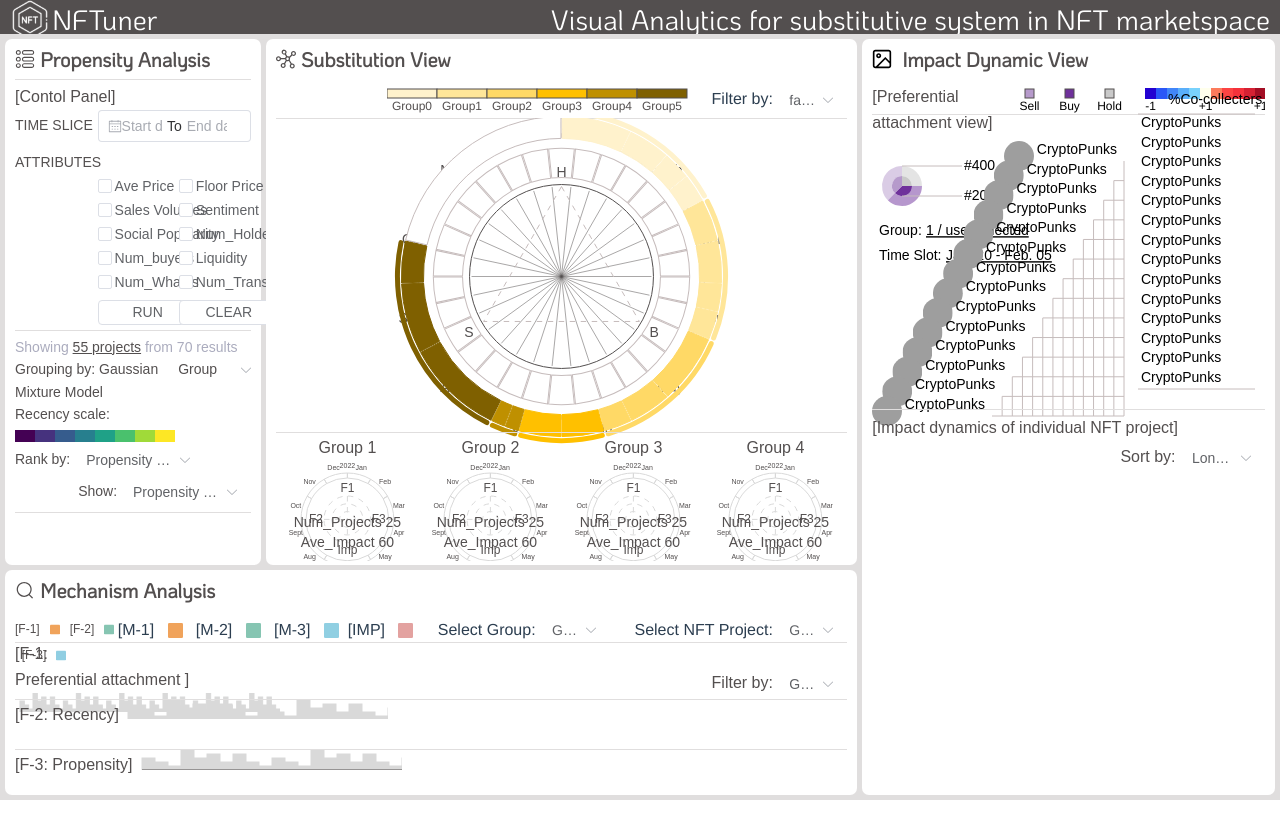
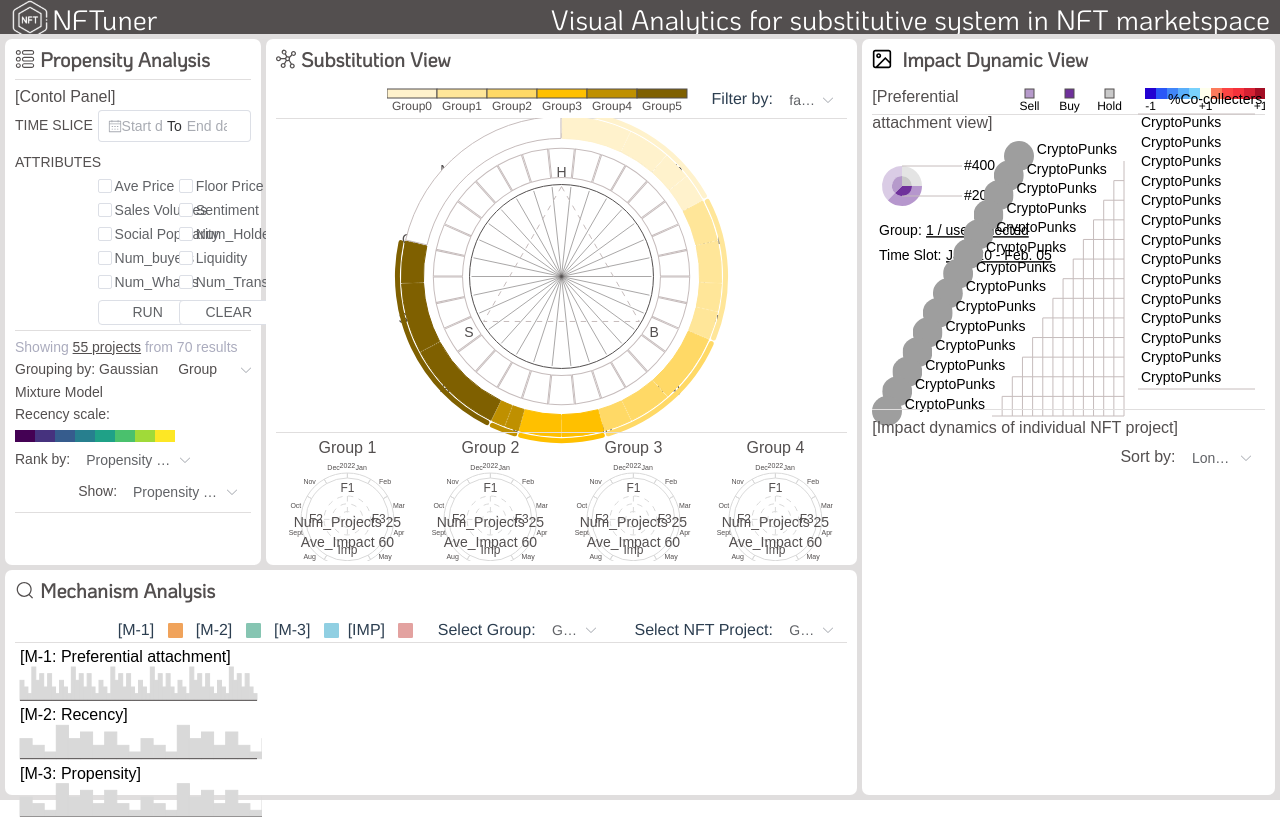
Before and after one commit to sqsssq/NFTracer, a Vue app in the folder VisualizationSystem/Frontend/: page / in a window 1280 px wide. Before the commit the page ends 800 px from the top, so only its background shows below. Built offline with nearby package versions, Linux system fonts and the light colour scheme; grey boxes are pictures that could not be loaded.

Commit message:
Update MechanismAnalysis.vue

```diff
--- a/VisualizationSystem/Frontend/src/components/MechanismAnalysis.vue
+++ b/VisualizationSystem/Frontend/src/components/MechanismAnalysis.vue
@@ -51,7 +51,7 @@
             <hr style="FILTER: alpha(opacity=100,finishopacity=0,style=3)" width="100%" color=#e0dede SIZE=1>
         </div>
         <div class="frameworkBody">
-            <div style="width: 100%; height: 26px; margin-top: 5px;">
+            <!-- <div style="width: 100%; height: 26px; margin-top: 5px;">
                 <span style="font-size: 12px;">
                     [F-1] &nbsp; <svg width="10" height="10" viewBox="0 0 10 10" fill="none"
                         xmlns="http://www.w3.org/2000/svg" transform="translate(0,1.5)">
@@ -73,19 +73,47 @@
                         <el-option v-for="item in filterOptions" :key="item" :label="item" :value="item" />
                     </el-select>
                 </span>
-            </div>
+            </div> -->
 
-            <div ref="attr_bar" style="width: 31.8%; height: calc((100% - 26px) / 3);">
-                [F-1: Preferential attachment ]
-                <svg id="attr_bar" width="100%" height="calc(100% - 30px)">
-                    <rect v-for="(item, i) in attachmentData" :key="'bar' + i" :x="5 + i * (barWidth - 5) / 60"
-                        :y="barHeight - item" :height="item" :width="(barWidth - 5) / 60" stroke="#D9D9D9" fill="#D9D9D9">
+            <div ref="attr_bar" style="width: 29.7%; height: calc(100%);">
+                <svg id="attr_bar" width="100%" height="calc(100%)">
+                    <g>
+                        <text x="5" y="20">[M-1: Preferential attachment]</text>
+                        <g :transform="translate(0, 25, 0)">
+                            <rect v-for="(item, i) in attachmentData" :key="'bar' + i" :x="5 + i * (barWidth - 10) / 60"
+                                :y="barHeight - item" :height="item" :width="(barWidth - 10) / 60" stroke="#D9D9D9"
+                                fill="#D9D9D9">
+                            </rect>
+                            <path :d="'M 5 ' + barHeight + ' L ' + (barWidth - 5) + ' ' + barHeight" fill="none"
+                                stroke="#534f4f">
+                            </path>
+                        </g>
+                    </g>
+                    <g :transform="translate(0, (barHeight + 25), 0)">
+                        <text x="5" y="20">[M-2: Recency]</text>
+                        <g :transform="translate(0, 25, 0)">
+                            <rect v-for="(item, i) in recencyData" :key="'bar' + i" :x="5 + i * (barWidth - 5) / 20"
+                                :y="barHeight - item" :height="item" :width="(barWidth - 5) / 20" stroke="#D9D9D9"
+                                fill="#D9D9D9">
+                            </rect>
+                            <path :d="'M 5 ' + barHeight + ' L ' + (barWidth - 5) + ' ' + barHeight" fill="none" stroke="#534f4f">
+                            </path>
+                        </g>
+                    </g>
+
+                    <g :transform="translate(0, 2 * (barHeight + 25), 0)">
+                        <text x="5" y="20">[M-3: Propensity]</text>
+                        <g :transform="translate(0, 25, 0)">
+                            <rect v-for="(item, i) in propensityData" :key="'bar' + i" :x="5 + i * (barWidth - 5) / 20"
+                        :y="barHeight - item" :height="item" :width="(barWidth - 5) / 20" stroke="#D9D9D9" fill="#D9D9D9">
                     </rect>
                     <path :d="'M 5 ' + barHeight + ' L ' + barWidth + ' ' + barHeight" fill="none" stroke="#534f4f"></path>
+                        </g>
+                    </g>
                 </svg>
             </div>
 
-            <hr style="FILTER: alpha(opacity=100,finishopacity=0,style=3)" width="100%" color=#e0dede SIZE=1>
+            <!-- <hr style="FILTER: alpha(opacity=100,finishopacity=0,style=3)" width="100%" color=#e0dede SIZE=1>
             <div style="width: 100%; height: calc((100% - 26px) / 3);">
                 [F-2: Recency]
                 <svg width="31.8%" height="calc(100% - 30px)">
@@ -104,7 +132,7 @@
                     </rect>
                     <path :d="'M 5 ' + barHeight + ' L ' + barWidth + ' ' + barHeight" fill="none" stroke="#534f4f"></path>
                 </svg>
-            </div>
+            </div> -->
         </div>
     </div>
 </template>
@@ -115,7 +143,7 @@
 export default {
     name: 'APP',
     props: [''],
-    data() {
+    data () {
         return {
             filterValue: 'Group',
             filterOptions: ['Group'],
@@ -127,7 +155,10 @@
         }
     },
     methods: {
-        dataprocess() {
+        translate (x, y, deg) {
+            return 'translate(' + x + ',' + y + ') rotate(' + deg + ')';
+        },
+        dataprocess () {
             let yScale = scaleLinear([0, 5], [0, this.barHeight]);
             for (let i in this.attachmentData) {
                 this.attachmentData[i] = yScale(this.attachmentData[i]);
@@ -137,10 +168,10 @@
             // console.log(this.attachmentData)
         }
     },
-    created() {
+    created () {
     },
-    mounted() {
-        this.barHeight = this.$refs.attr_bar.offsetHeight - 30;
+    mounted () {
+        this.barHeight = (this.$refs.attr_bar.offsetHeight - 75) / 3;
         this.barWidth = this.$refs.attr_bar.offsetWidth;
         this.dataprocess();
         // console.log(this.barHeight, this.barWidth)
```
Lines whose indentation alone changed are shown as unchanged.
